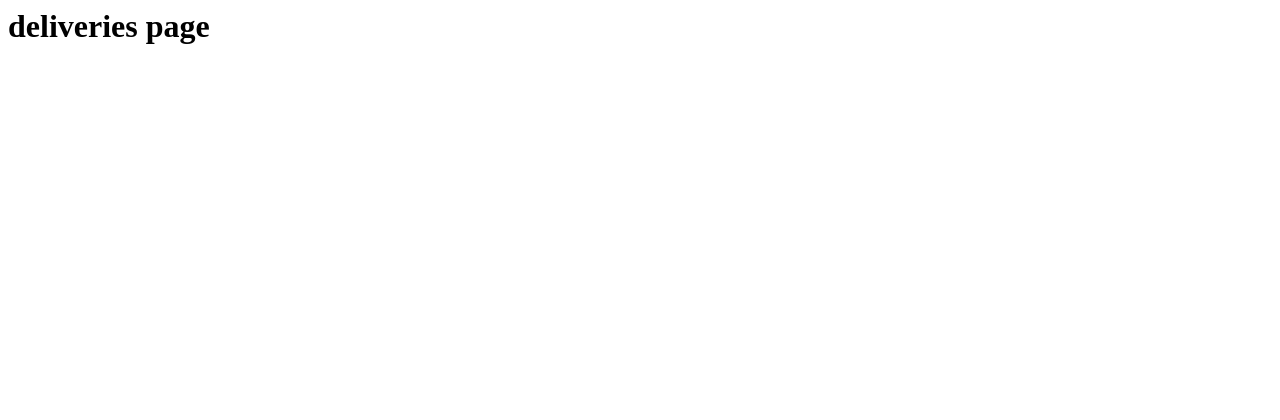
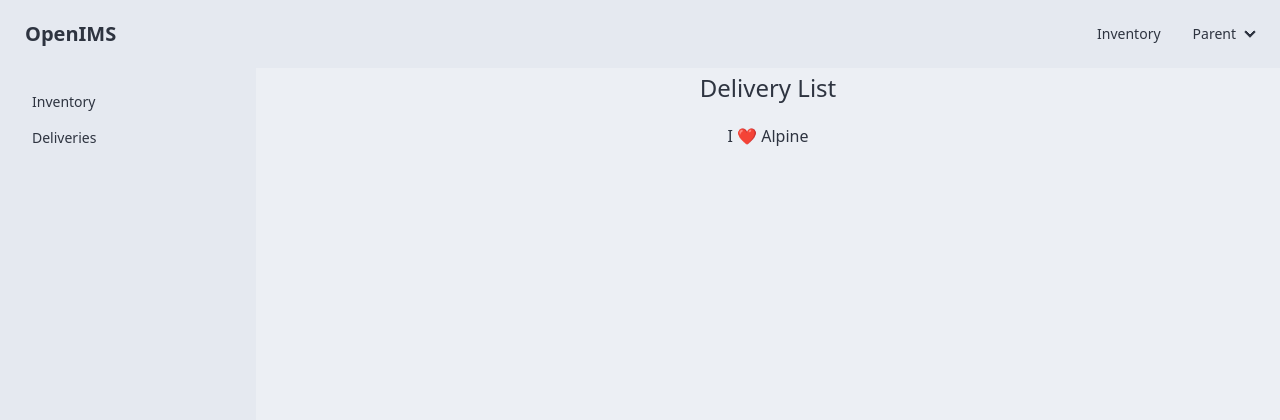
Before and after one commit to rgedwill/OpenIMS, a Django app: page /portal/deliveries/ in a window 1280 px wide. Before the commit the part shown is almost empty. Shown: the top 420 px of the page. Before the commit the page ends 44 px from the top, so only its background shows below. Run offline with Django 4.2, Linux system fonts and the light colour scheme; some libraries are stand-ins or nearby versions.

Commit message:
Deliveries now extends authenticated-base.html

```diff
--- a/templates/deliveries_portal/deliveries.html
+++ b/templates/deliveries_portal/deliveries.html
@@ -1 +1,11 @@
-<h1>deliveries page</h1>
+{% extends 'authenticated-base.html' %}
+{% block content %}
+
+<div class="flex flex-col items-center mx-10 md:mx-20">
+
+    <h1 class="prose-2xl mb-4">Delivery List</h1>
+    <h1 x-data="{ message: 'I ❤️ Alpine' }" x-text="message"></h1>
+</div>
+
+
+{% endblock %}
```
